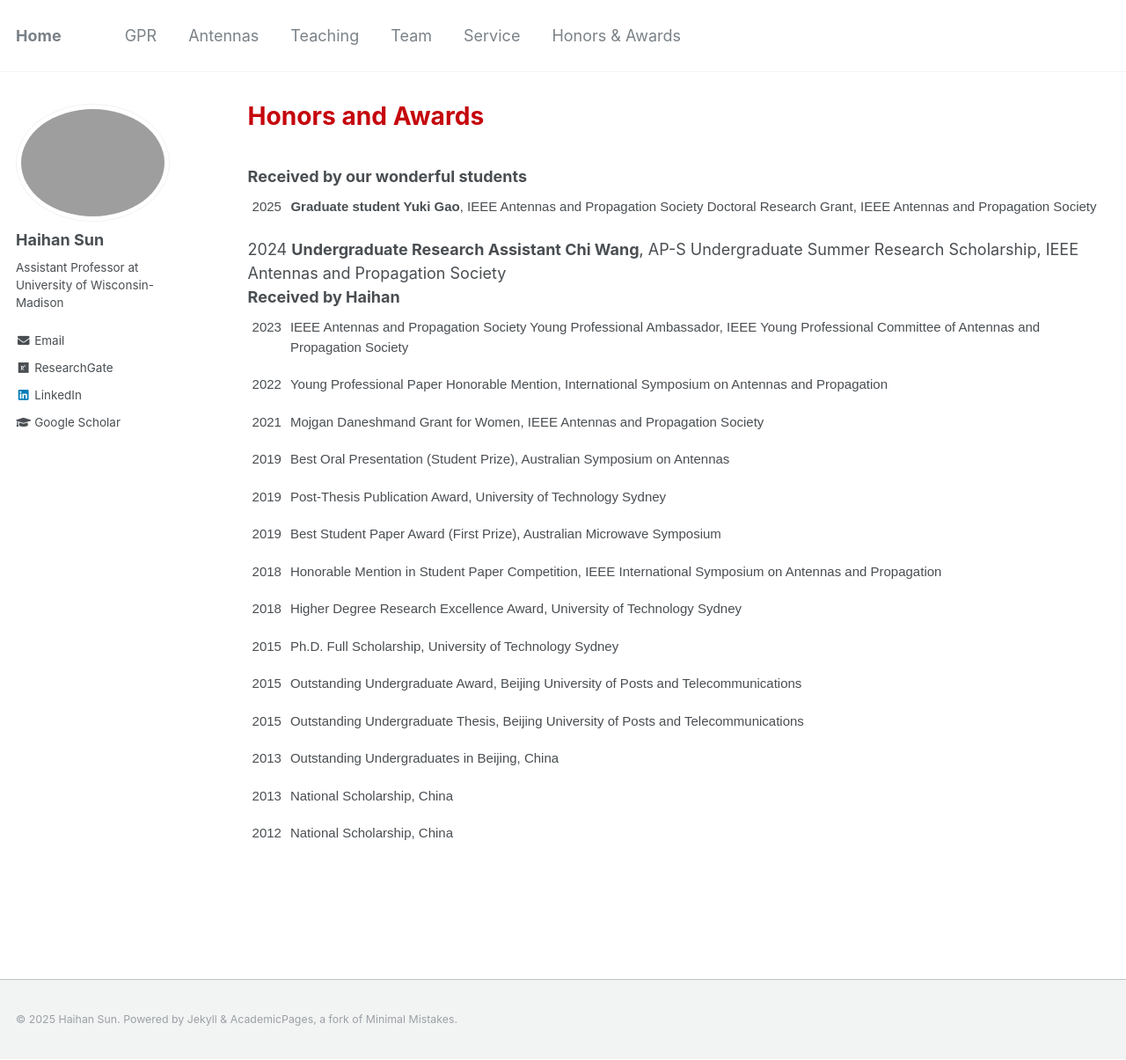
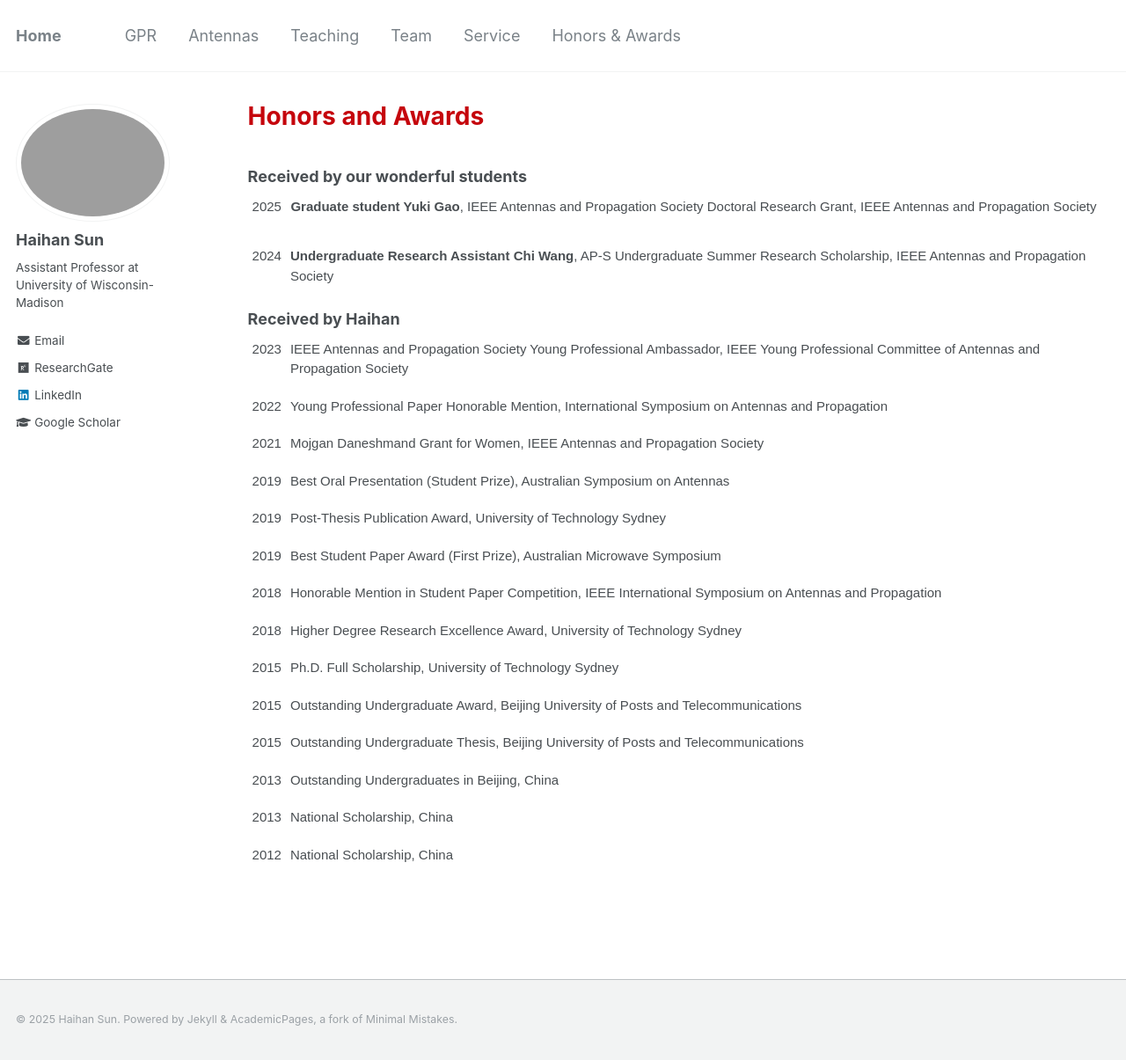
Before and after one commit to Haihan-Sun/Haihan-Sun.github.io, a Jekyll site: the page built from _pages/awards.html, in a window 1280 px wide and 1205 px high. Shown: the whole window at 88% size. Built offline with Jekyll 4.4.1, drawn with Linux system fonts in a browser that asks for light colours.

Commit message:
Update awards.html

```diff
--- a/_pages/awards.html
+++ b/_pages/awards.html
@@ -18,9 +18,7 @@ author_profile: true
 <b>Received by our wonderful students </b>
  </tr>
 <table class="tg">
-
-  <tbody>
-
+<tbody>
     <tr>
     <td class="tg-ko0z">2025</td>
     <td class="tg-ko0z"> <b>Graduate student Yuki Gao</b>, IEEE Antennas and Propagation Society Doctoral Research Grant, IEEE Antennas and Propagation Society <br>
@@ -29,9 +27,8 @@ author_profile: true
   </tbody>
 </table>
 
-
+<table class="tg">
 <tbody>
-
     <tr>
     <td class="tg-ko0z">2024</td>
     <td class="tg-ko0z"> <b>Undergraduate Research Assistant Chi Wang</b>, AP-S Undergraduate Summer Research Scholarship, IEEE Antennas and Propagation Society <br>
```
